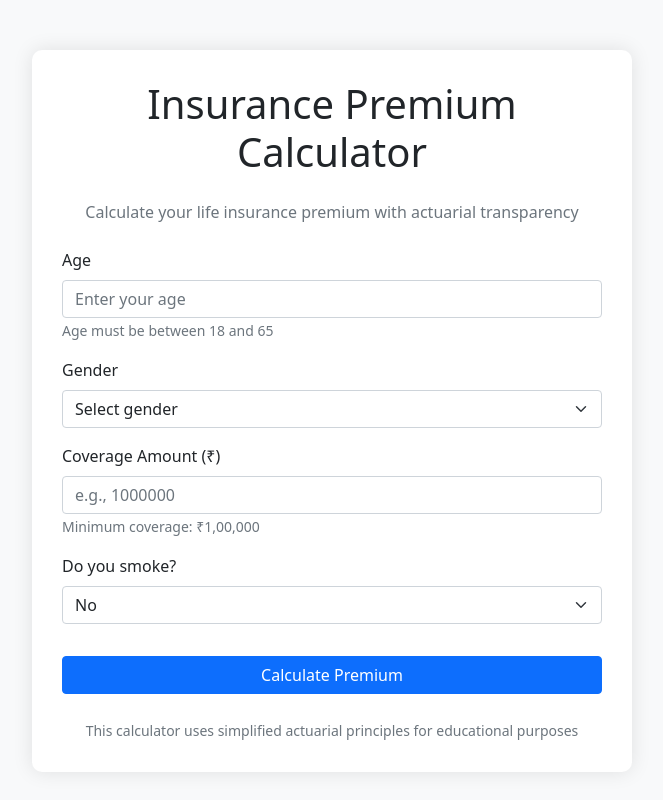
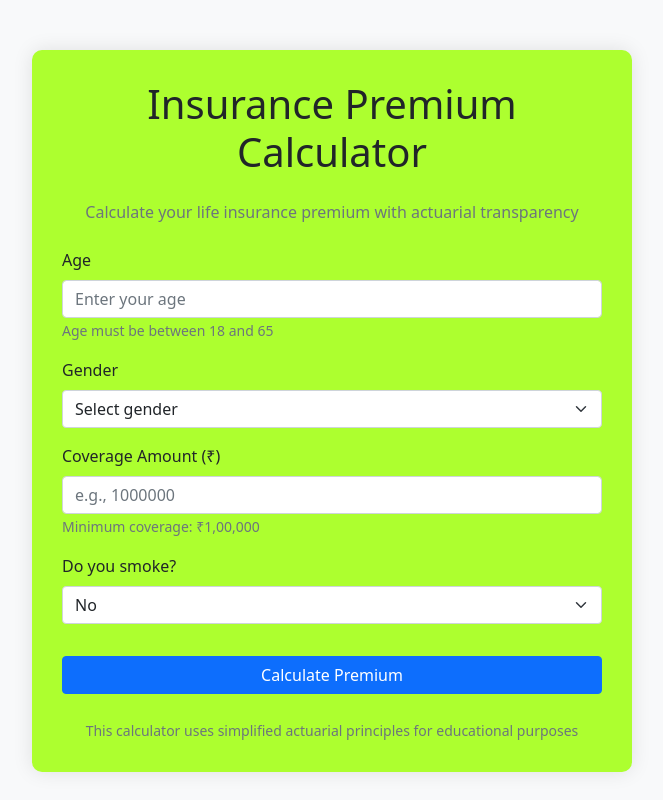
Before and after one commit to KrishS-02/insurance-premium-calculator, a Flask app: page / in a window 1280 px wide. Shown: the whole page, without its empty margins (308-971 px from the left). Run offline with Flask 3, Linux system fonts and the light colour scheme.

Commit message:
Change background

```diff
--- a/templates/index.html
+++ b/templates/index.html
@@ -13,7 +13,7 @@
         .calculator-container {
             max-width: 600px;
             margin: 0 auto;
-            background: white;
+            background: greenyellow;
             padding: 30px;
             border-radius: 10px;
             box-shadow: 0 0 20px rgba(0,0,0,0.1);
```
